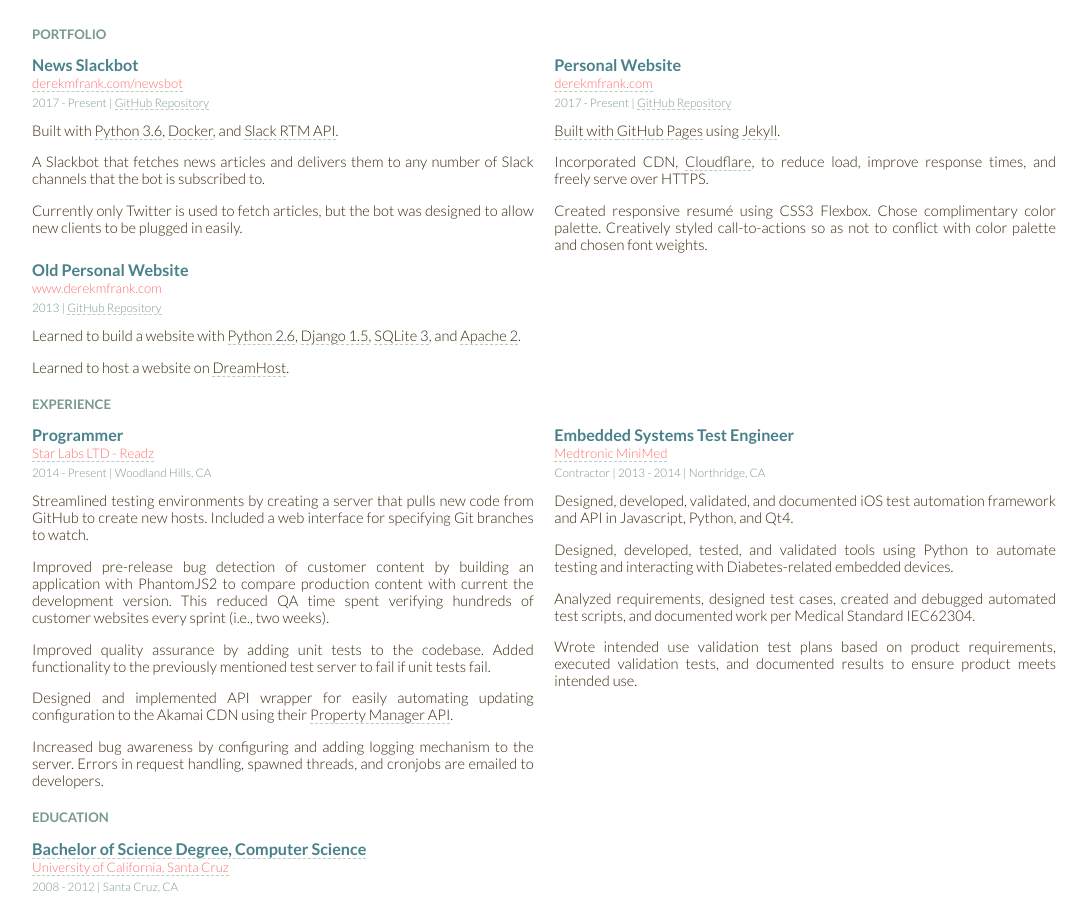
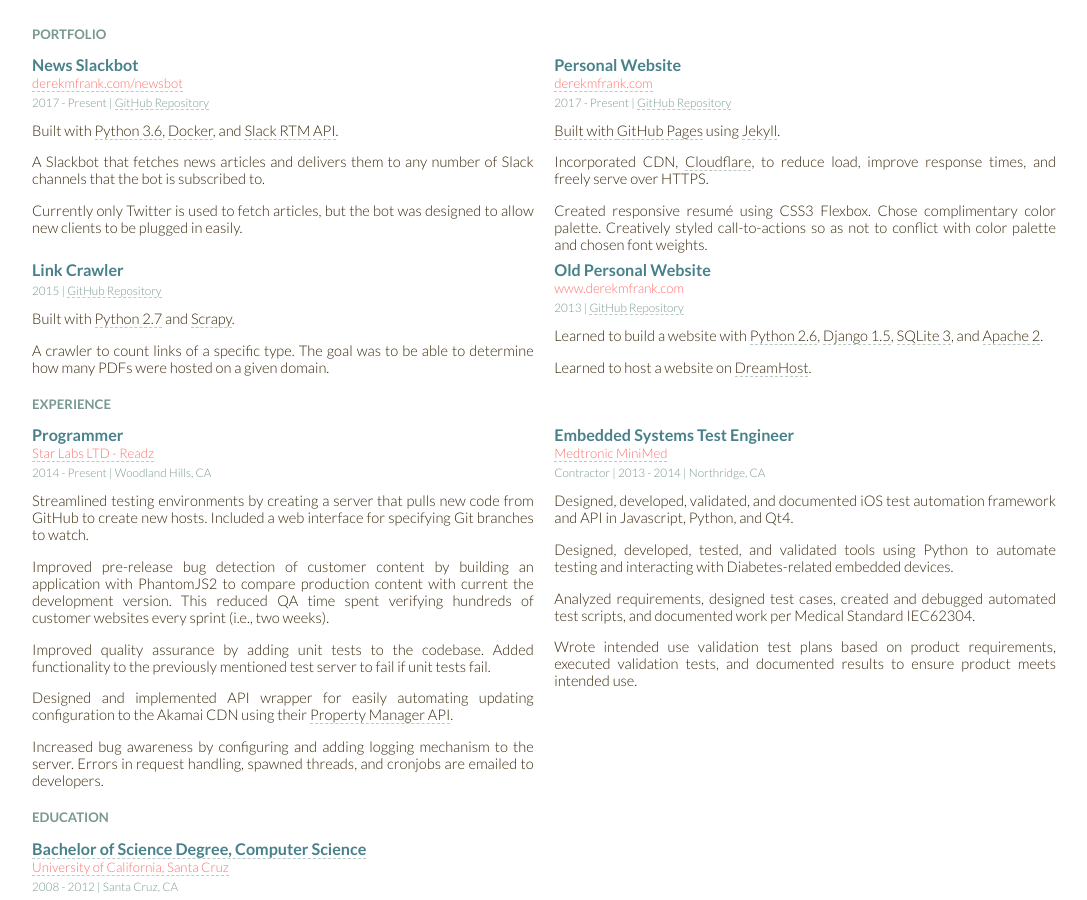
Before and after one commit to defrank/defrank.github.io, a Jekyll site: the page built from resume.html, in a window 1280 px wide and 900 px high, scrolled down 691 px. Shown: the whole window, without its empty margins (96-1183 px from the left). Built offline with Jekyll 4.4.1, drawn with Linux system fonts in a browser that asks for light colours.

Commit message:
chore(resume): Add link crawler to portfolio

```diff
--- a/resume.html
+++ b/resume.html
@@ -767,6 +767,18 @@ layout: blank
         </section>
 
         <section class="project">
+            <h4>Link Crawler</h4>
+            <div class="metadata"><time>2015</time> | <a target="_blank"
+                href="{{ site.github.owner_url }}/LinkCrawler">GitHub Repository</a></div>
+
+            <p>Built with
+            <a target="_blank" href="https://docs.python.org/2.7/">Python 2.7</a>
+            and <a target="_blank" href="https://scrapy.org/">Scrapy</a>.</p>
+            <p>A crawler to count links of a specific type.  The goal was to be able to determine
+            how many PDFs were hosted on a given domain.</p>
+        </section>
+
+        <section class="project">
             <h4>Old Personal Website</h4>
             <span class="creative-work">www.derekmfrank.com</span>
             <div class="metadata"><time>2013</time> | <a target="_blank"
```
